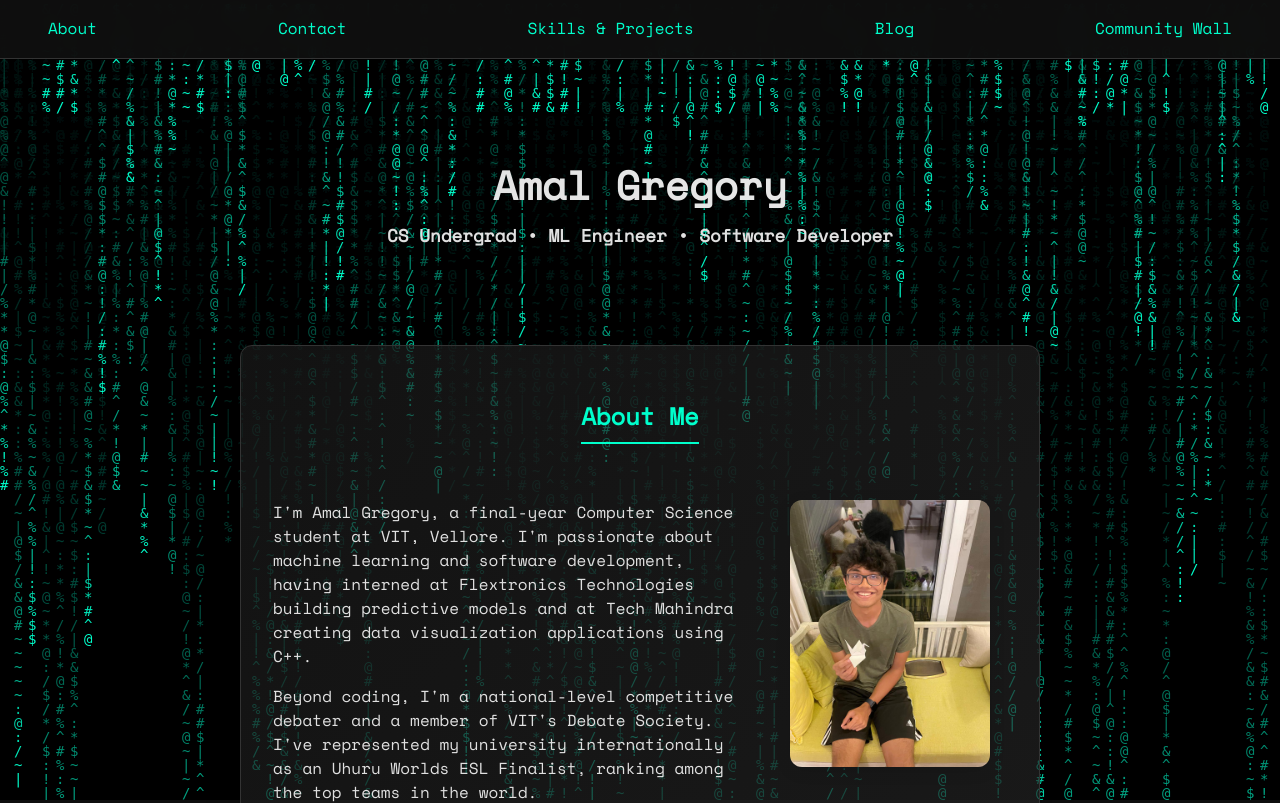
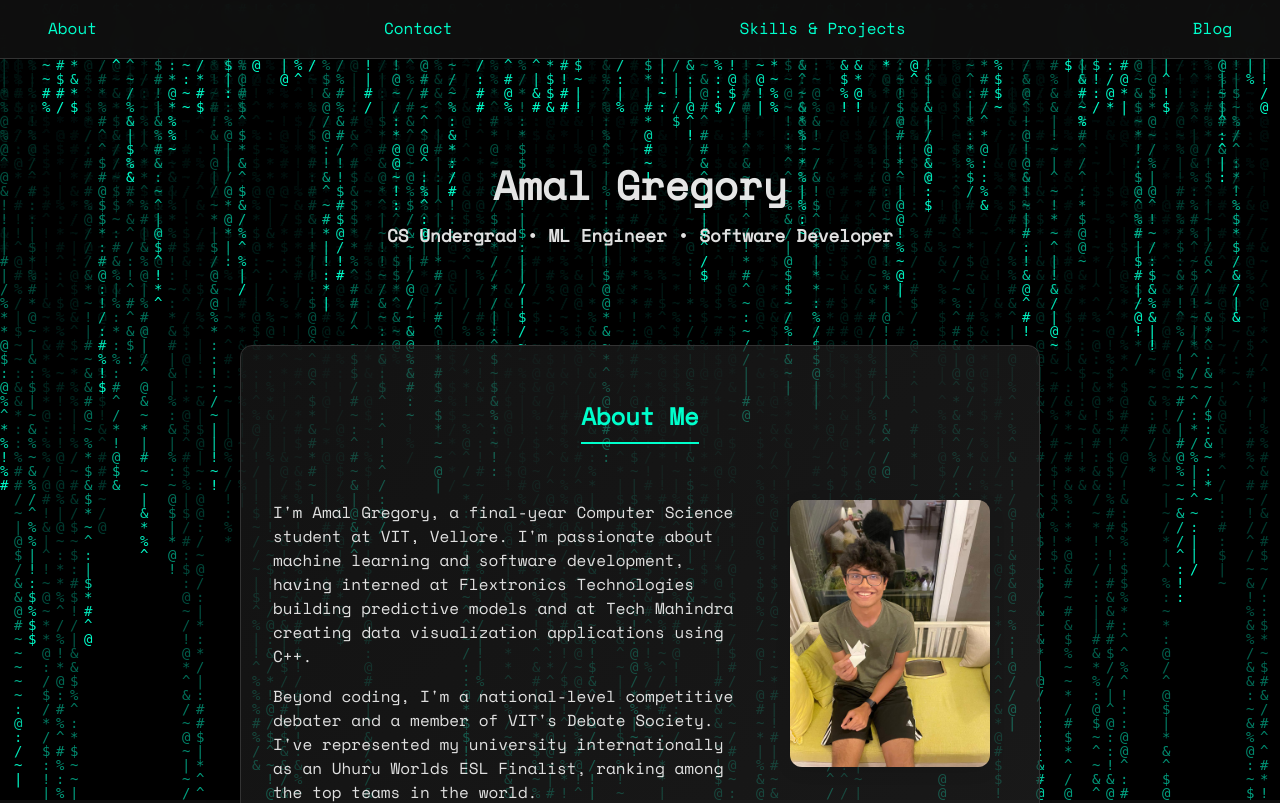
Before and after one commit to amaldgregory/portfolio_website, a Django app: page / in a window 1280 px wide. Shown: the top 803 px of the page. Run offline with Django 5.2, Linux system fonts and the light colour scheme.

Commit message:
commented wall feature from home.html, blog.html and edited urls.py of djangoproject

```diff
--- a/django_project/urls.py
+++ b/django_project/urls.py
@@ -22,7 +22,7 @@ from blog import views as blog_views
 urlpatterns = [
     path("admin/", admin.site.urls),
     path('', include('portfolio.urls'), name="home"),
-    path('community/', include("community.urls")),
+    #path('community/', include("community.urls")),
     path('blog/', include('blog.urls')),
 
     path('accounts/register/', blog_views.register, name='register'),
--- a/templates/blog.html
+++ b/templates/blog.html
@@ -14,7 +14,7 @@
         <a href="{% url 'home' %}#contact">Contact</a>
         <a href="{% url 'home' %}#skills">Skills & Projects</a>
         <a href="{% url 'post_list' %}">Blog</a>
-        <a href="{% url 'community_wall' %}">Community Wall</a>
+        {# <a href="{% url 'community_wall' %}">Community Wall</a> #}
     </div>
 
     <div class="user-actions">
--- a/templates/home.html
+++ b/templates/home.html
@@ -25,7 +25,7 @@
             <a href="#contact">Contact</a>
             <a href="#skills">Skills & Projects</a>
             <a href="{% url 'post_list' %}">Blog</a>
-            <a href="{% url 'community_wall' %}">Community Wall</a>
+            {# <a href="{% url 'community_wall' %}">Community Wall</a> #}
         </nav>
 
         <section id="about" style="display: flex; flex-direction: column; align-items: center; gap: 2rem;">
```
Also changed, not shown: 1 other file.
